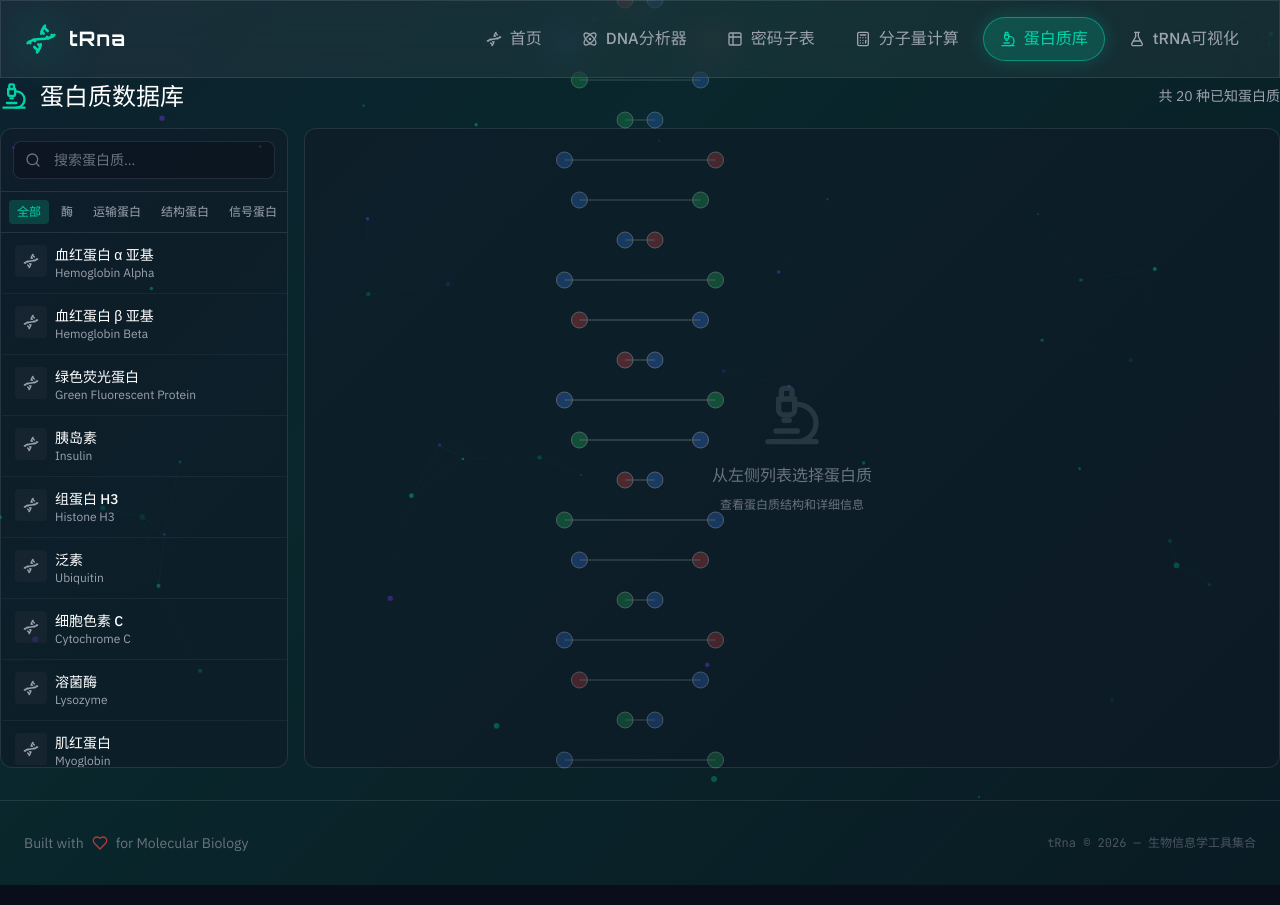
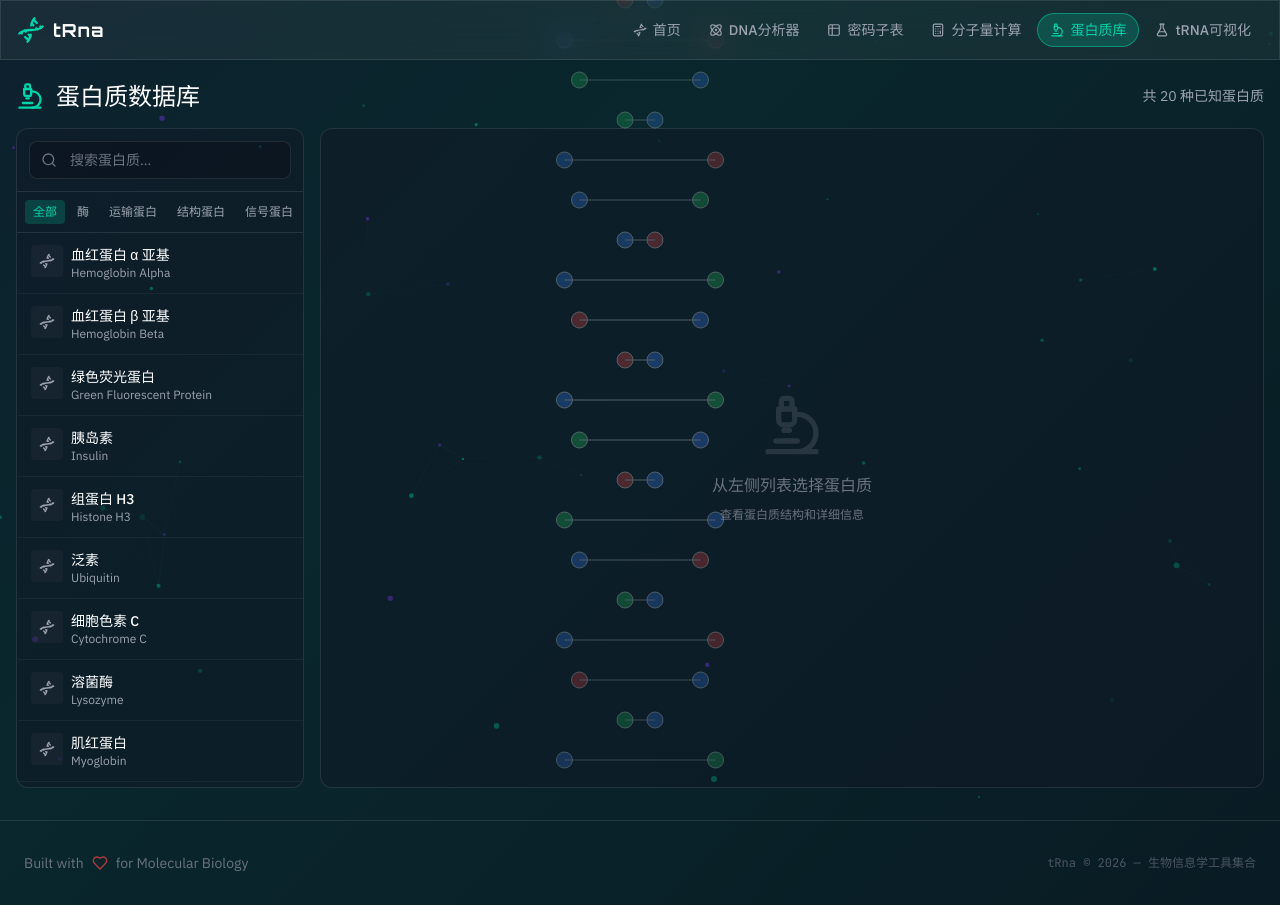
Before and after one commit to 3053192733/tRna, a React (Vite) app: page /#/protein-library in a window 1280 px wide. Built offline with nearby package versions, Linux system fonts and the light colour scheme.

Commit message:
feat: 添加手机端响应式适配
- Header 添加移动端汉堡菜单
- 蛋白质数据库页面：移动端列表和内容垂直堆叠
- 首页：工具卡片在移动端改为单列或双列
- DNA分析器：标题和输入框适配小屏幕
- Layout：调整主内容区域边距

```diff
--- a/src/components/layout/Header.tsx
+++ b/src/components/layout/Header.tsx
@@ -1,5 +1,6 @@
+import { useState } from 'react';
 import { Link, useLocation } from 'react-router-dom';
-import { Dna, Atom, Table2, Calculator, FlaskConical, Microscope } from 'lucide-react';
+import { Dna, Atom, Table2, Calculator, FlaskConical, Microscope, Menu, X } from 'lucide-react';
 
 const navItems = [
   { path: '/', label: '首页', icon: Dna },
@@ -12,22 +13,20 @@ const navItems = [
 
 export default function Header() {
   const location = useLocation();
+  const [isMenuOpen, setIsMenuOpen] = useState(false);
 
   return (
     <header className="fixed top-0 left-0 right-0 z-50 glass">
-      <div className="container mx-auto px-6 py-4">
+      <div className="container mx-auto px-4 py-3">
         <div className="flex items-center justify-between">
-          <Link to="/" className="flex items-center gap-3 group">
-            <div className="relative">
-              <Dna className="w-8 h-8 text-bio-cyan transition-all duration-300 group-hover:rotate-12" />
-              <div className="absolute inset-0 bg-bio-cyan/20 blur-xl group-hover:bg-bio-cyan/40 transition-all duration-300" />
-            </div>
-            <span className="font-display text-xl font-bold tracking-wider text-white group-hover:text-bio-cyan transition-colors">
+          <Link to="/" className="flex items-center gap-2 group">
+            <Dna className="w-7 h-7 text-bio-cyan transition-all duration-300 group-hover:rotate-12" />
+            <span className="font-display text-lg font-bold tracking-wider text-white group-hover:text-bio-cyan transition-colors">
               tRna
             </span>
           </Link>
 
-          <nav className="hidden md:flex items-center gap-2">
+          <nav className="hidden lg:flex items-center gap-1">
             {navItems.map(({ path, label, icon: Icon }) => {
               const isActive = location.pathname === path;
               return (
@@ -35,20 +34,54 @@ export default function Header() {
                   key={path}
                   to={path}
                   className={`
-                    flex items-center gap-2 px-4 py-2 rounded-full font-medium transition-all duration-300
+                    flex items-center gap-1.5 px-3 py-1.5 rounded-full text-sm font-medium transition-all duration-300
                     ${isActive
-                      ? 'bg-bio-cyan/20 text-bio-cyan border border-bio-cyan/50 shadow-[0_0_20px_rgba(0,212,170,0.2)]'
+                      ? 'bg-bio-cyan/20 text-bio-cyan border border-bio-cyan/50'
                       : 'text-gray-400 hover:text-white hover:bg-white/5'
                     }
                   `}
                 >
-                  <Icon className="w-4 h-4" />
+                  <Icon className="w-3.5 h-3.5" />
                   <span>{label}</span>
                 </Link>
               );
             })}
           </nav>
+
+          <button
+            onClick={() => setIsMenuOpen(!isMenuOpen)}
+            className="lg:hidden p-2 text-gray-400 hover:text-white transition-colors"
+          >
+            {isMenuOpen ? <X className="w-6 h-6" /> : <Menu className="w-6 h-6" />}
+          </button>
         </div>
+
+        {isMenuOpen && (
+          <nav className="lg:hidden mt-4 pb-4 border-t border-white/10 pt-4">
+            <div className="flex flex-col gap-1">
+              {navItems.map(({ path, label, icon: Icon }) => {
+                const isActive = location.pathname === path;
+                return (
+                  <Link
+                    key={path}
+                    to={path}
+                    onClick={() => setIsMenuOpen(false)}
+                    className={`
+                      flex items-center gap-3 px-4 py-3 rounded-lg text-base font-medium transition-all duration-300
+                      ${isActive
+                        ? 'bg-bio-cyan/20 text-bio-cyan border-l-2 border-l-bio-cyan'
+                        : 'text-gray-400 hover:text-white hover:bg-white/5'
+                      }
+                    `}
+                  >
+                    <Icon className="w-5 h-5" />
+                    <span>{label}</span>
+                  </Link>
+                );
+              })}
+            </div>
+          </nav>
+        )}
       </div>
     </header>
   );
--- a/src/components/layout/Layout.tsx
+++ b/src/components/layout/Layout.tsx
@@ -10,7 +10,7 @@ export default function Layout({ children }: LayoutProps) {
   return (
     <div className="min-h-screen flex flex-col">
       <Header />
-      <main className="flex-1 pt-20 pb-8">
+      <main className="flex-1 pt-16 sm:pt-20 pb-8 px-2 sm:px-4">
         {children}
       </main>
       <Footer />
--- a/src/pages/Analyzer.tsx
+++ b/src/pages/Analyzer.tsx
@@ -81,9 +81,9 @@ export default function Analyzer() {
   };
 
   return (
-    <div className="container mx-auto px-6 py-8 max-w-6xl">
+    <div className="container mx-auto px-4 py-6 max-w-6xl sm:px-6">
       <motion.div initial={{ opacity: 0, y: 20 }} animate={{ opacity: 1, y: 0 }} className="mb-8">
-        <h1 className="font-display text-3xl font-bold text-white mb-2 flex items-center gap-3">
+        <h1 className="font-display text-2xl sm:text-3xl font-bold text-white mb-2 flex items-center gap-3">
           <Sparkles className="w-8 h-8 text-bio-cyan" />
           DNA/RNA 分析器
         </h1>
@@ -108,7 +108,7 @@ export default function Analyzer() {
             value={input}
             onChange={(e) => setInput(e.target.value)}
             placeholder="输入或粘贴 DNA 序列，如 ATGGCTACGAATTCCG..."
-            className="input-bio min-h-[100px] resize-none font-mono text-lg tracking-wider"
+            className="input-bio min-h-[100px] resize-none font-mono text-sm sm:text-lg tracking-wider"
             spellCheck={false}
           />
           <div className="absolute bottom-3 right-3 flex gap-3">
--- a/src/pages/ProteinLibrary.tsx
+++ b/src/pages/ProteinLibrary.tsx
@@ -399,8 +399,8 @@ export default function ProteinLibrary() {
         </div>
       </div>
 
-      <div className="flex gap-4" style={{ height: 'calc(100vh - 160px)' }}>
-        <div className="w-72 flex flex-col bg-space-800/50 rounded-xl border border-white/10 overflow-hidden">
+      <div className="flex flex-col lg:flex-row gap-4" style={{ height: 'calc(100vh - 140px)' }}>
+        <div className="lg:w-72 flex flex-col bg-space-800/50 rounded-xl border border-white/10 overflow-hidden max-h-[300px] lg:max-h-none lg:order-1 order-2">
           <div className="p-3 border-b border-white/10">
             <div className="relative">
               <Search className="absolute left-3 top-1/2 -translate-y-1/2 w-4 h-4 text-gray-500" />
@@ -463,11 +463,11 @@ export default function ProteinLibrary() {
           </div>
         </div>
 
-        <div className="flex-1 flex flex-col overflow-hidden">
+        <div className="flex-1 flex flex-col overflow-hidden order-1 lg:order-2">
           {selectedProtein ? (
             <>
-              <div className="flex-1 overflow-y-auto">
-                <div className="grid grid-cols-2 gap-3 mb-4">
+              <div className="flex-1 overflow-y-auto overflow-x-hidden">
+                <div className="grid grid-cols-1 xl:grid-cols-2 gap-3 mb-4">
                   <div className="p-4 bg-space-800/50 rounded-xl border border-white/10">
                     <h4 className="text-bio-cyan font-medium mb-2 flex items-center gap-2 text-sm">
                       <Info className="w-4 h-4" />
@@ -516,7 +516,7 @@ export default function ProteinLibrary() {
                     </p>
                   </div>
 
-                  <div className="col-span-2 p-4 bg-space-800/50 rounded-xl border border-white/10">
+                  <div className="col-span-1 xl:col-span-2 p-4 bg-space-800/50 rounded-xl border border-white/10">
                     <h4 className="text-purple-400 font-medium mb-2 text-sm">相关通路</h4>
                     <div className="flex flex-wrap gap-2">
                       {selectedProtein.pathway.map((p, i) => (
@@ -530,10 +530,10 @@ export default function ProteinLibrary() {
               </div>
 
               <div className="flex-shrink-0 bg-space-800/50 rounded-xl border border-white/10 overflow-hidden">
-                <div className="p-4 border-b border-white/10">
-                  <div className="flex items-center justify-between">
-                    <div className="flex items-center gap-3">
-                      <h3 className="text-lg font-semibold text-white">{selectedProtein.nameCn}</h3>
+                <div className="p-3 border-b border-white/10">
+                  <div className="flex flex-col sm:flex-row sm:items-center justify-between gap-2">
+                    <div className="flex items-center gap-2">
+                      <h3 className="text-base sm:text-lg font-semibold text-white">{selectedProtein.nameCn}</h3>
                       <span className="px-2 py-0.5 bg-purple-500/20 text-purple-300 rounded text-xs">
                         {selectedProtein.category}
                       </span>
@@ -566,7 +566,7 @@ export default function ProteinLibrary() {
                   </div>
                 </div>
 
-                <div className="relative" style={{ height: '280px' }}>
+                <div className="relative" style={{ height: '250px' }}>
                   {isLoading && (
                     <div className="absolute inset-0 flex items-center justify-center bg-space-900/80 z-10">
                       <Loader2 className="w-8 h-8 text-bio-cyan animate-spin" />
```
Also changed, not shown: src/pages/Home.tsx (+4 -4 lines).
